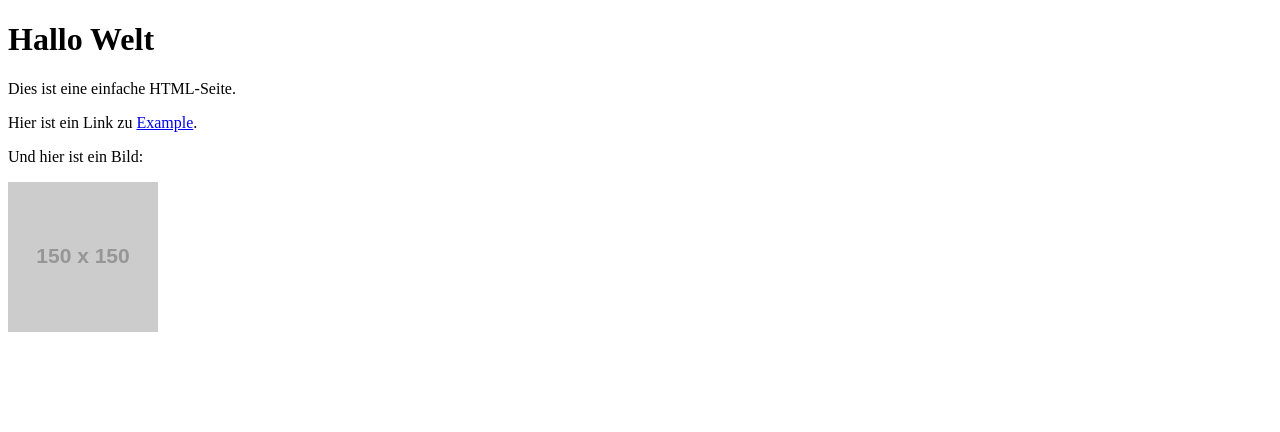
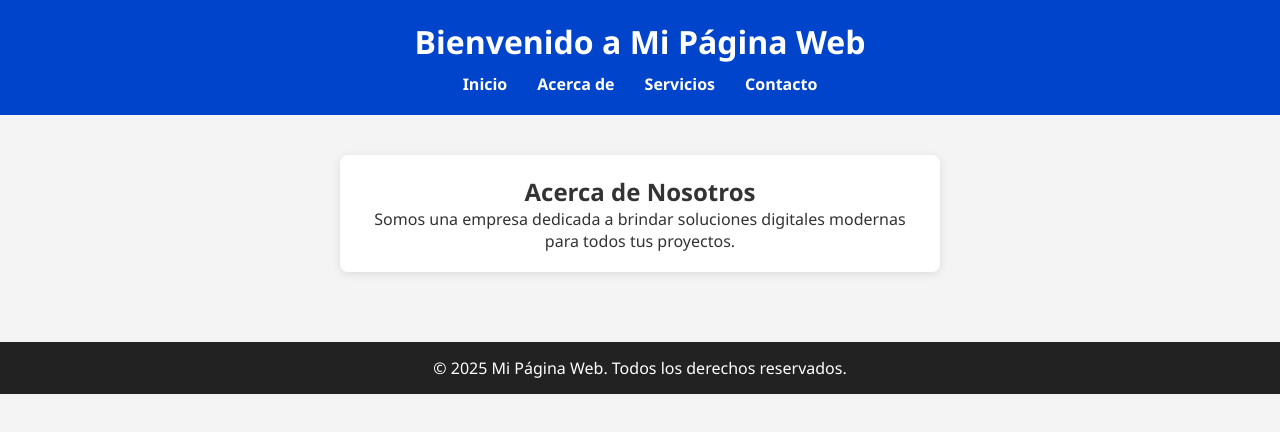
Before and after one commit to Jade7645/testpage, a plain HTML site: page index.html in a window 1280 px wide. Drawn offline with Linux system fonts and the light colour scheme; placeholder pictures from the web are drawn by us.

Commit message:
estructura de la pagina

```diff
--- a/index.html
+++ b/index.html
@@ -1,15 +1,33 @@
 <!DOCTYPE html>
-<html>
+<html lang="es">
 <head>
-    <meta charset="UTF-8" />
-    <title>hallo</title>
+    <meta charset="UTF-8">
+    <meta name="viewport" content="width=device-width, initial-scale=1.0">
+    <title>Mi Página Web</title>
+    <link rel="stylesheet" href="styles.css">
 </head>
 <body>
-    <h1>Hallo Welt</h1>
-    <p>Dies ist eine einfache HTML-Seite.</p>
-    <p>Hier ist ein Link zu <a href="https://www.example.com">Example</a>.</p>
-    <p>Und hier ist ein Bild:</p>
-    <img src="https://via.placeholder.com/150" alt="Beispielbild" />
+    <header>
+        <h1>Bienvenido a Mi Página Web</h1>
+        <nav>
+            <ul>
+                <li><a href="#">Inicio</a></li>
+                <li><a href="#">Acerca de</a></li>
+                <li><a href="#">Servicios</a></li>
+                <li><a href="#">Contacto</a></li>
+            </ul>
+        </nav>
+    </header>
 
+    <main>
+        <section>
+            <h2>Acerca de Nosotros</h2>
+            <p>Somos una empresa dedicada a brindar soluciones digitales modernas para todos tus proyectos.</p>
+        </section>
+    </main>
+
+    <footer>
+        <p>&copy; 2025 Mi Página Web. Todos los derechos reservados.</p>
+    </footer>
 </body>
 </html>
--- /dev/null
+++ b/styles.css
@@ -0,0 +1,57 @@
+* {
+    margin: 0;
+    padding: 0;
+    box-sizing: border-box;
+}
+
+body {
+    font-family: 'Segoe UI', Tahoma, Geneva, Verdana, sans-serif;
+    background-color: #f4f4f4;
+    color: #333;
+}
+
+header {
+    background-color: #0044cc;
+    color: white;
+    padding: 20px;
+    text-align: center;
+}
+
+nav ul {
+    list-style: none;
+    display: flex;
+    justify-content: center;
+    margin-top: 10px;
+}
+
+nav ul li {
+    margin: 0 15px;
+}
+
+nav ul li a {
+    color: white;
+    text-decoration: none;
+    font-weight: bold;
+}
+
+main {
+    padding: 40px;
+    text-align: center;
+}
+
+section {
+    background: white;
+    padding: 20px;
+    margin: auto;
+    max-width: 600px;
+    border-radius: 8px;
+    box-shadow: 0 2px 10px rgba(0, 0, 0, 0.1);
+}
+
+footer {
+    background-color: #222;
+    color: white;
+    text-align: center;
+    padding: 15px 0;
+    margin-top: 30px;
+}
```
